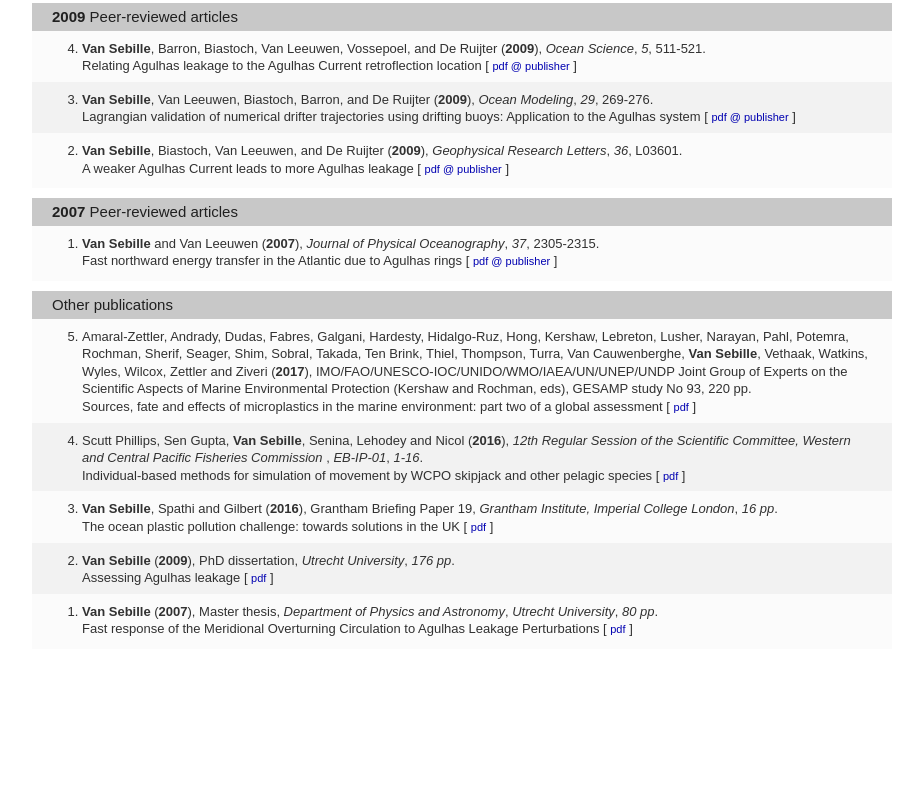
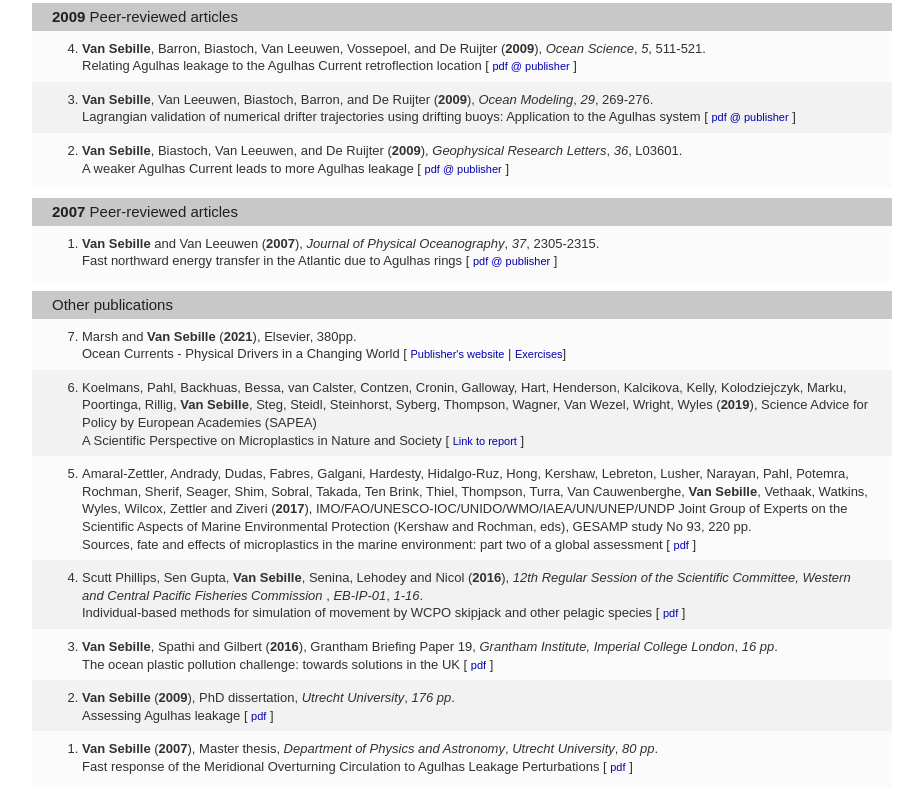
Before and after one commit to erikvansebille/personal_website, a plain HTML site: page index.html in a window 1280 px wide. Shown: the part 8693-9500 px from the top of the page, without its empty margins (178-1101 px from the left). Before the commit the page ends 9362 px from the top, so only its background shows below. Drawn offline with Linux system fonts and the light colour scheme.

Commit message:
Adding Marsh Book

```diff
--- a/index.html
+++ b/index.html
@@ -1015,6 +1015,18 @@ in the western central Pacific Ocean: A review of research priorities and opport
 <div class="alternate first">
  <h2>Other publications</h2>
 </div>
+ <div class="alternate even">
+  <ol>
+   <li value="7">Marsh and <b>Van Sebille</b> (<b>2021</b>), Elsevier, 380pp.<br>
+    Ocean Currents - Physical Drivers in a Changing World [ <a class="ref" href="https://www.elsevier.com/books/ocean-currents/marsh/978-0-12-816059-6">Publisher's website</a> | <a class="ref" href="https://github.com/OceanCurrentsBook/Exercises">Exercises</a>]
+  </ol>
+ </div>
+ <div class="alternate">
+  <ol>
+   <li value="6">Koelmans, Pahl, Backhuas, Bessa, van Calster, Contzen, Cronin, Galloway, Hart, Henderson, Kalcikova, Kelly, Kolodziejczyk, Marku, Poortinga, Rillig, <b>Van Sebille</b>, Steg, Steidl, Steinhorst, Syberg, Thompson, Wagner, Van Wezel, Wright, Wyles (<b>2019</b>), Science Advice for Policy by European Academies (SAPEA)<br>
+    A Scientific Perspective on Microplastics in Nature and Society [ <a class="ref" href="https://www.sapea.info/topics/microplastics/">Link to report</a> ]
+  </ol>
+ </div>
 <div class="alternate even">
  <ol>
  <li value="5">Amaral-Zettler, Andrady, Dudas, Fabres, Galgani, Hardesty, Hidalgo-Ruz, Hong, Kershaw, Lebreton, Lusher, Narayan, Pahl, Potemra, Rochman, Sherif, Seager, Shim, Sobral, Takada, Ten Brink, Thiel, Thompson, Turra, Van Cauwenberghe, <b>Van Sebille</b>, Vethaak, Watkins, Wyles, Wilcox, Zettler and Ziveri (<b>2017</b>), IMO/FAO/UNESCO-IOC/UNIDO/WMO/IAEA/UN/UNEP/UNDP Joint Group of Experts on the Scientific Aspects of Marine Environmental Protection (Kershaw and Rochman, eds), GESAMP study No 93, 220 pp.<br>
```
